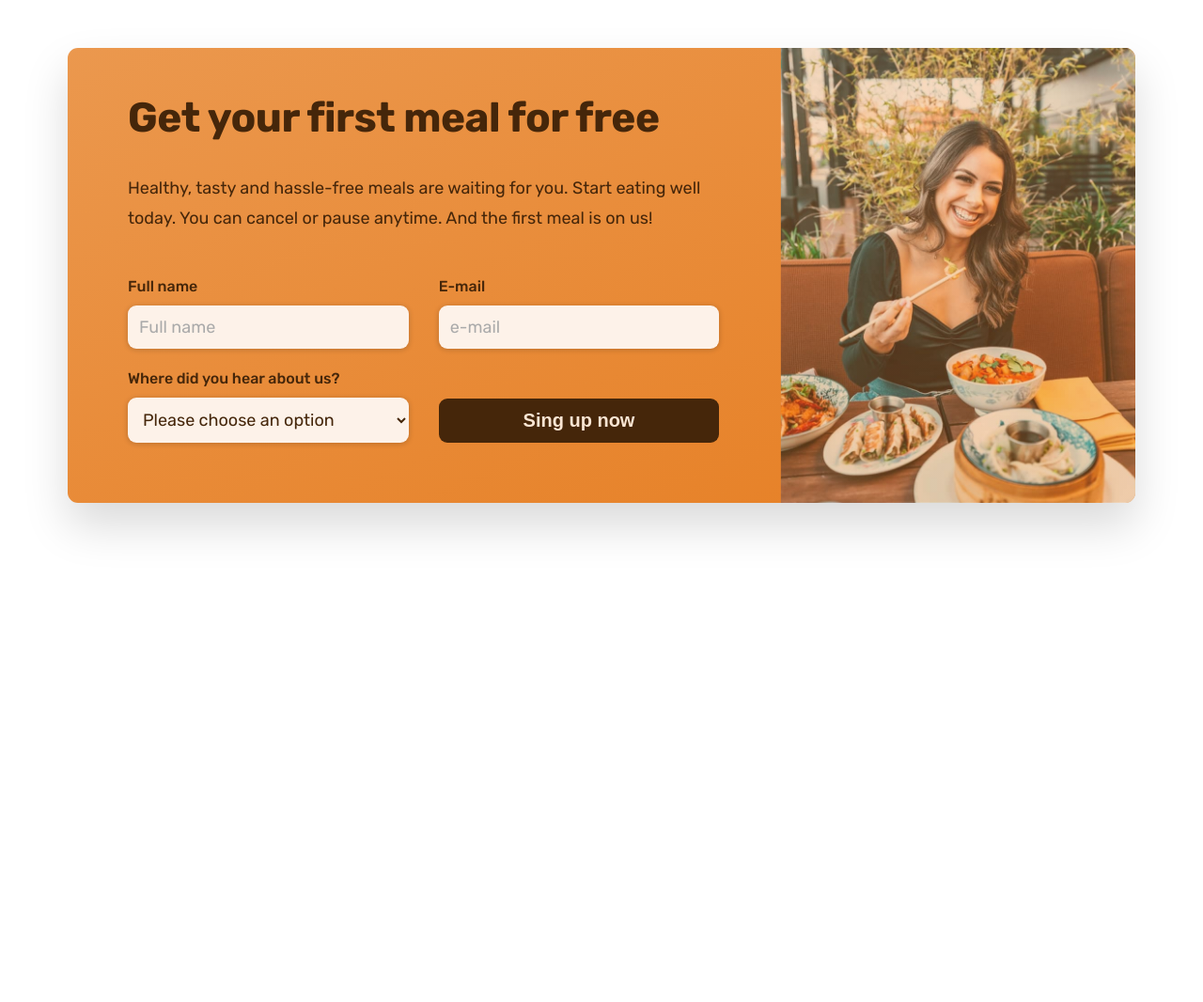
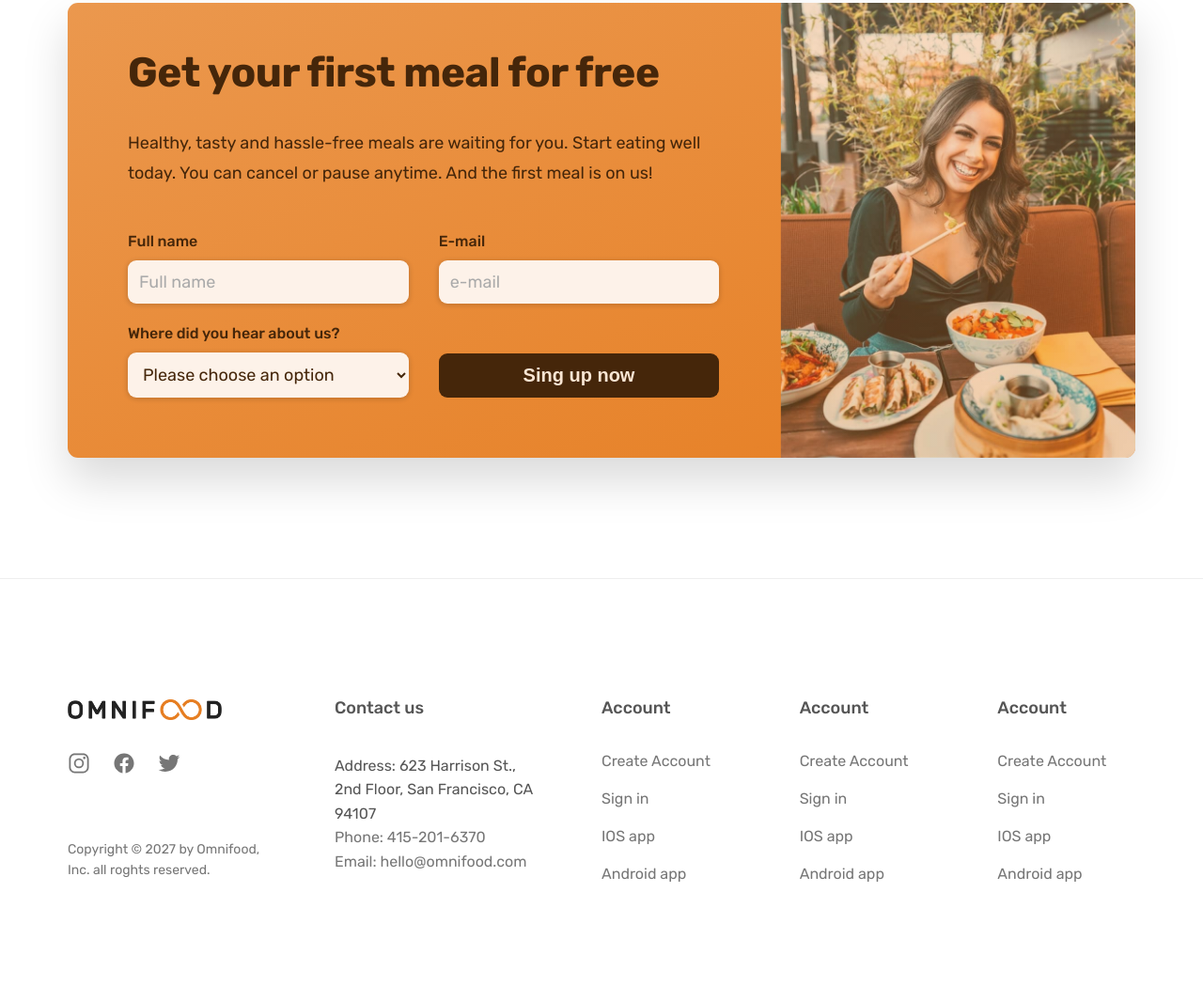
Before and after one commit to medoxtech/amana-food, a plain HTML site: page index.html in a window 1280 px wide. Shown: the part 5995-7061 px from the top of the page at 94% size. Before the commit the page ends 6626 px from the top, so only its background shows below. Drawn offline with nearby package versions, Linux system fonts and the light colour scheme.

Commit message:
add footer

```diff
--- a/css/general.css
+++ b/css/general.css
@@ -92,6 +92,14 @@ body {
 
 .grid--4-cols {
 	grid-template-columns: repeat(4, 1fr);
+}
+
+.grid--5-cols {
+	grid-template-columns: repeat(5, 1fr);
+}
+
+.grid--footer {
+	grid-template-columns: 1.5fr 1.5fr 1fr 1fr 1fr;
 }
 
 .grid--center-v {
--- a/css/style.css
+++ b/css/style.css
@@ -466,7 +466,7 @@ but i prefered to use a utility class to make the code more scalable and reusble
 /* **************************** */
 
 .section-cta {
-	padding: 9.6rem 0;
+	padding: 4.8rem 0 12.8rem;
 }
 
 .cta {
@@ -549,3 +549,76 @@ but i prefered to use a utility class to make the code more scalable and reusble
 	outline: none;
 	box-shadow: 0 0 0 0.8rem rgba(226, 189, 157, 0.438);
 }
+
+/* **************************** */
+/* footer */
+/* **************************** */
+
+.footer {
+	border-top: 1px solid #eee;
+	padding: 12.8rem 0;
+}
+
+.logo-col {
+	display: flex;
+	flex-direction: column;
+}
+
+.footer-logo {
+	display: block;
+	margin-bottom: 3.2rem;
+}
+
+.social-icon {
+	height: 2.4rem;
+	width: 2.4rem;
+}
+
+.copyright {
+	font-size: 1.4rem;
+	line-height: 1.6;
+	color: #767676;
+	margin-top: auto;
+}
+
+.social-links {
+	list-style: none;
+	display: flex;
+	gap: 2.4rem;
+}
+
+.footer-heading {
+	font-size: 1.8rem;
+	font-weight: 500;
+	margin-bottom: 4rem;
+}
+
+.contacts {
+	font-style: normal;
+	font-size: 1.6rem;
+	line-height: 1.6;
+}
+
+.address {
+	margin-bottom: 2.4rem;
+}
+
+.footer-nav {
+	list-style: none;
+	display: flex;
+	flex-direction: column;
+	gap: 2.4rem;
+}
+
+.footer-link:link,
+.footer-link:visited {
+	text-decoration: none;
+	font-size: 1.6rem;
+	color: #767676;
+	transition: all 3s;
+}
+
+.footer-link:hover,
+.footer-link:active {
+	color: #555;
+}
--- a/index.html
+++ b/index.html
@@ -301,8 +301,6 @@
                 </figure>
             </div>
         </section>
-    </main>
-    <!-- end main -->
         <!-- pricing section -->
         <section class="section-pricing">
             <div class="container">
@@ -458,6 +456,78 @@
 
         </section>
         <!-- enf section CTA -->
+    </main>
+    <!-- end main -->
+
+    <footer class="footer">
+        <div class="container grid grid--footer">
+            <div class="logo-col">
+                <a href="#" class="footer-logo">
+                    <img src="img/omnifood-logo.png" alt="logo" class="logo">
+                </a>
+
+                <ul class="social-links">
+                    <li><a href="#" class="footer-link">
+                            <ion-icon name="logo-instagram" class="social-icon"></ion-icon>
+                        </a></li>
+                    <li><a href="#" class="footer-link">
+                            <ion-icon name="logo-facebook" class="social-icon"></ion-icon>
+                        </a></li>
+                    <li><a href="#" class="footer-link">
+                            <ion-icon name="logo-twitter" class="social-icon"></ion-icon>
+                        </a></li>
+                </ul>
+                <p class="copyright">Copyright &copy; 2027 by Omnifood, Inc. all roghts reserved.</p>
+
+            </div>
+            <div class="adress-col">
+                <p class="footer-heading">Contact us</p>
+                <address class="contacts">
+                    <p> Address: 623 Harrison St., 2nd Floor, San Francisco, CA 94107</p>
+                    <a href="tel:534058992" class="footer-link">Phone: 415-201-6370</a><br />
+                    <a href="emailto:hello@omnifood.com" class="footer-link">Email: hello@omnifood.com</a>
+                </address>
+            </div>
+            <nav class="nav-col">
+                <p class="footer-heading">Account</p>
+                <ul class="footer-nav">
+                    <li><a class="footer-link" href="#">Create Account</a></li>
+                    <li><a class="footer-link" href="#">Sign in</a></li>
+                    <li><a class="footer-link" href="#">IOS app</a></li>
+                    <li><a class="footer-link" href="#">Android app</a></li>
+                </ul>
+            </nav>
+            <nav class="nav-col">
+                <p class="footer-heading">Account</p>
+                <ul class="footer-nav">
+                    <li><a class="footer-link" href="#">Create Account</a></li>
+                    <li><a class="footer-link" href="#">Sign in</a></li>
+                    <li><a class="footer-link" href="#">IOS app</a></li>
+                    <li><a class="footer-link" href="#">Android app</a></li>
+                </ul>
+            </nav>
+            <nav class="nav-col">
+                <p class="footer-heading">Account</p>
+                <ul class="footer-nav">
+                    <li><a class="footer-link" href="#">Create Account</a></li>
+                    <li><a class="footer-link" href="#">Sign in</a></li>
+                    <li><a class="footer-link" href="#">IOS app</a></li>
+                    <li><a class="footer-link" href="#">Android app</a></li>
+                </ul>
+            </nav>
+        </div>
+    </footer>
+    <!-- Create account
+Sign in
+iOS app
+Android app
+About Omnifood
+For Business
+Cooking partners
+Careers
+Recipe directory
+Help center
+Privacy & terms -->
 
     <!-- ionicons -->
     <script type="module" src="https://unpkg.com/ionicons@5.5.2/dist/ionicons/ionicons.esm.js"></script>
```
Lines whose indentation alone changed are shown as unchanged.
